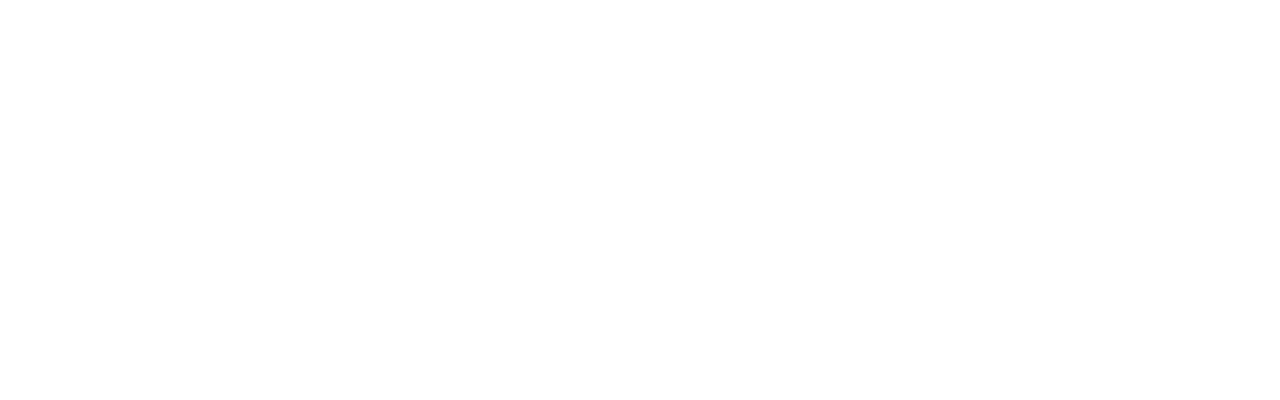
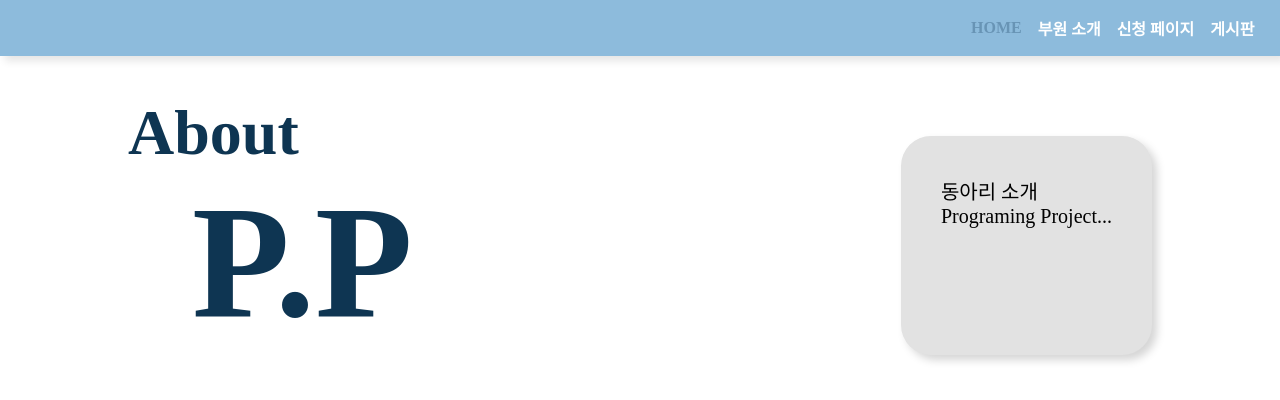
Before and after one commit to dbdbennn/P.P_homepage, a plain HTML site: page index.html in a window 1280 px wide. Drawn offline with Linux system fonts and the light colour scheme.

Commit message:
main 기본 틀만 잡기

```diff
--- a/css/index.css
+++ b/css/index.css
@@ -0,0 +1,57 @@
+/* 기본 설정 */
+:root{
+    --main-textcolor: hsl(0, 0%, 20%);
+}
+
+* {
+    padding: 0;
+    margin: 0;
+}
+
+/* navbar */
+#header{
+    background-color: #8dbbdc;
+    box-shadow: 5px 5px 8px hsla(0, 0%, 0%, 0.106);
+}
+
+#navbar {
+    height: 7vh;
+    display: flex;
+    justify-content: end;
+    align-items: center;
+    gap: 2vh;
+    padding-right: 2vw;
+}
+
+.menu {
+    text-decoration: none;
+    color: #ffffff;
+    font-size: 1rem;
+    font-weight: 600;
+}
+
+#menu-home {
+    color: #6894b5;
+}
+
+/* body contents */
+#main-content{
+    display: flex;
+    justify-content: space-between;
+}
+
+.title-content {
+    color:#0E3552;
+    font-weight: 800;
+    margin: 5vh 0 0 10vw;
+}
+
+/* introduce */
+.intrd {
+    margin: 10vh 10vw 0 0;
+    background-color: rgb(226, 226, 226);
+    box-shadow: 5px 5px 8px hsla(0, 0%, 0%, 0.169);
+    border-radius: 30px;
+    padding: 2.5rem;
+    font-size: 20px;
+}
--- a/index.html
+++ b/index.html
@@ -7,4 +7,32 @@
     <link rel="stylesheet" href="css/index.css" />
     <title>P.P</title>
   </head>
+  <body>
+    <header id="header">
+      <nav id="navbar">
+        <a href="index.html" class="menu" id="menu-home">HOME</a>
+        <a href="member.html" class="menu">부원 소개</a>
+        <a href="#" class="menu">신청 페이지</a>
+        <a href="board.html" class="menu">게시판</a>
+      </nav>
+    </header>
+
+    <div id="main-content">
+      <!-- title -->
+      <div class="title-content">
+        <p class="main-title" style="font-size: 4rem">About<br /></p>
+        <p class="main-title" style="font-size: 10rem; padding-left: 5vw">
+          P.P
+        </p>
+      </div>
+
+      <!-- introduce -->
+      <div class="intrd">
+        <div id="intrd-container">
+          <p class="intrd-title">동아리 소개</p>
+          <p class="intrd-content">Programing Project...</p>
+        </div>
+      </div>
+    </div>
+  </body>
 </html>
```
